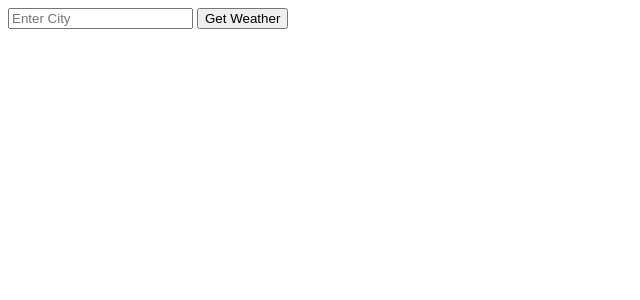
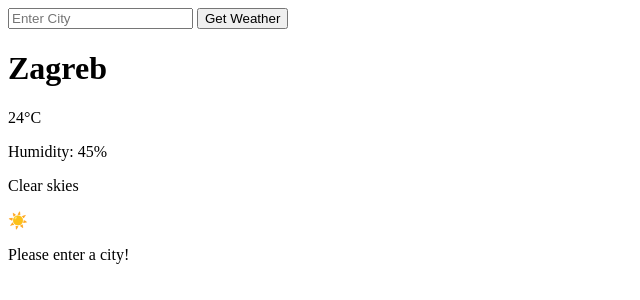
Before and after one commit to MatijaVukadinovic/weather-app, a plain HTML site: page index.html in a window 1280 px wide. Shown: the whole page, without its empty margins (0-640 px from the left). Drawn offline with Linux system fonts and the light colour scheme.

Commit message:
Create initial weather card display

```diff
--- a/index.html
+++ b/index.html
@@ -13,6 +13,15 @@
         <button type="submit">Get Weather</button>
     </form>
 
+    <div class="card">
+        <h1 class="cityDisplay">Zagreb</h1>
+        <p class="tempDisplay">24°C</p>
+        <p class="humidityDisplay">Humidity: 45%</p>
+        <p class="descDescription">Clear skies</p>
+        <p class="weatherEmoji">☀️</p>
+        <p class="errorDisplay">Please enter a city!</p>
+    </div>
+
     <script type="text/javascript" src="script.js"></script>
 </body>
 </html>
```
